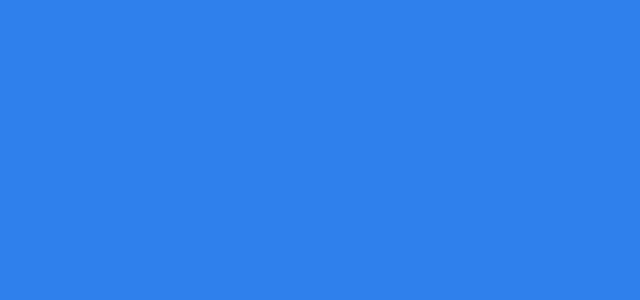
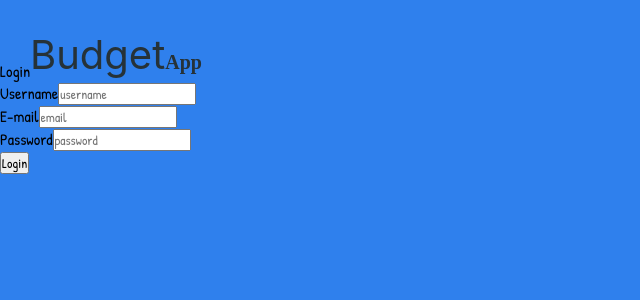
Before and after one commit to irinagetman1973/CS203-Budget-App, a React (Create React App) app: page /sign-up in a window 1280 px wide. Before the commit this address had no page. Shown: the top 300 px of the page, without its empty margins (0-640 px from the left). Built offline with nearby package versions, Linux system fonts and the light colour scheme.

Commit message:
Login and SignUp code - no style

```diff
--- a/public/index.html
+++ b/public/index.html
@@ -30,7 +30,7 @@
       work correctly both with client-side routing and a non-root public URL.
       Learn how to configure a non-root public URL by running `npm run build`.
     -->
-    <title>React App</title>
+    <title>Budget App</title>
   </head>
   <body>
     <noscript>You need to enable JavaScript to run this app.</noscript>
--- a/src/App.js
+++ b/src/App.js
@@ -4,8 +4,8 @@ import { BrowserRouter as Router, Switch, Route, Routes } from 'react-router-dom
 import './App.css';
 
 import Home from '../src/pages/Home'
-// import Login from '../src/pages/Login'
-// import SignUp from '../src/pages/SignUp'
+import Login from '../src/pages/Login'
+import SignUp from '../src/pages/SignUp'
 // import Dashboard from '../src/pages/Dashboard'
 // import Expenses from '../src/pages/Expenses'
 // import Income from '../src/pages/Income'
@@ -17,9 +17,9 @@ function App() {
       <Router>
         <Routes>
           <Route exact path='/'  element=  {<Home/>} />
-          {/* <Route path='/sign-up' element=  {<SignUp/>} />
+          <Route path='/sign-up' element=  {<SignUp/>} />
           <Route path='/log-in' element=   {<Login/>} />
-          <Route path='/dashboard' element={<Dashboard/>} />
+          {/*<Route path='/dashboard' element={<Dashboard/>} />
           <Route path='/budget' element=   {<Budget/>} />
           <Route path='/income' element=   {<Income/>} />
           <Route path='/expenses' element= {<Expenses/>} />
--- /dev/null
+++ b/src/components/Login.js
@@ -0,0 +1,63 @@
+import React from "react";
+
+ export const Login = () =>{
+     return (
+         <>
+         <nav className="navbar">
+             <div className='navbar-container'>
+                 <span className='Budget-logo'>Budget</span>
+                 <span className='App-logo'>App</span>
+             </div>
+         </nav>
+
+
+        <div className="base-container">
+            <div className="header">Login</div>
+            <div className="content"></div>
+            <div className="form">
+                <div className="form-group">
+                    <label htmlFor="username">Username</label>
+                    <input type="text" name="username" placeholder="username"/>
+                </div>
+                <div className="form-group">
+                    <label htmlFor="password">Password</label>
+                    <input type="password" name="password" placeholder="password"/>
+                </div>
+            </div>
+            <div className="footer">
+                <button type="button" className="btn">
+                    Login
+                </button>
+            </div>
+        </div>
+        </>
+     )
+ }
+
+/*export class Login extends React.Component{
+    constructor(props){
+        super(props);
+    }
+
+    render(){
+        return <div className="base-container">
+            <div className="header">Login</div>
+            <div className="content"></div>
+            <div className="form">
+                <div className="form-group">
+                    <label htmlFor="username">Username</label>
+                    <input type="text" name="username" placeholder="username"/>
+                </div>
+                <div className="form-group">
+                    <label htmlFor="password">Password</label>
+                    <input type="password" name="password" placeholder="password"/>
+                </div>
+            </div>
+            <div className="footer">
+                <button type="button" className="btn">
+                    Login
+                </button>
+            </div>
+        </div>
+    }
+}*/
--- /dev/null
+++ b/src/components/SignUp.js
@@ -0,0 +1,71 @@
+import React from "react";
+
+export const SignUp = () =>{
+    return (
+        <>
+         <nav className="navbar">
+             <div className='navbar-container'>
+                 <span className='Budget-logo'>Budget</span>
+                 <span className='App-logo'>App</span>
+             </div>
+         </nav>
+
+
+        <div className="base-container">
+            <div className="header">Login</div>
+            <div className="content"></div>
+            <div className="form">
+            <div className="form-group">
+                    <label htmlFor="username">Username</label>
+                    <input type="text" name="username" placeholder="username"/>
+                </div>
+                <div className="form-group">
+                    <label htmlFor="email">E-mail</label>
+                    <input type="email" name="email" placeholder="email"/>
+                </div>
+                <div className="form-group">
+                    <label htmlFor="password">Password</label>
+                    <input type="password" name="password" placeholder="password"/>
+                </div>
+            </div>
+            <div className="footer">
+                <button type="button" className="btn">
+                    Login
+                </button>
+            </div>
+        </div>
+        </>
+    )
+}
+
+/*export class SignUp extends React.Component{
+    constructor(props){
+        super(props);
+    }
+
+    render(){
+        return <div className="base-container">
+            <div className="header">Sign Up</div>
+            <div className="content"></div>
+            <div className="form">
+                <div className="form-group">
+                    <label htmlFor="username">Username</label>
+                    <input type="text" name="username" placeholder="username"/>
+                </div>
+                <div className="form-group">
+                    <label htmlFor="email">E-mail</label>
+                    <input type="email" name="email" placeholder="email"/>
+                </div>
+                <div className="form-group">
+                    <label htmlFor="password">Password</label>
+                    <input type="password" name="password" placeholder="password"/>
+                </div>
+            </div>
+            <div className="footer">
+                <button type="button" className="btn">
+                    Sign Up
+                </button>
+            </div>
+        </div>
+    }
+}*/
--- a/src/pages/Login.js
+++ b/src/pages/Login.js
@@ -1,2 +1,15 @@
 import React from 'react';
-import '../../App.css';
+
+import { Login } from '../components/Login';
+import { Navbar} from '../components/Navbar';
+
+function Log_in() {
+    return (
+      <>
+        <Navbar />
+        <Login />
+      </>
+    )
+  }
+
+  export default Login
--- a/src/pages/SignUp.js
+++ b/src/pages/SignUp.js
@@ -1,2 +1,15 @@
 import React from 'react';
-import '../../App.css';
+
+import { SignUp } from '../components/SignUp';
+import { Navbar} from '../components/Navbar';
+
+function Sign_Up() {
+    return (
+      <>
+        <Navbar />
+        <SignUp />
+      </>
+    )
+  }
+
+  export default SignUp
```
Also changed, not shown: src/components/Login.css (added), src/components/SignUp.css (added).
